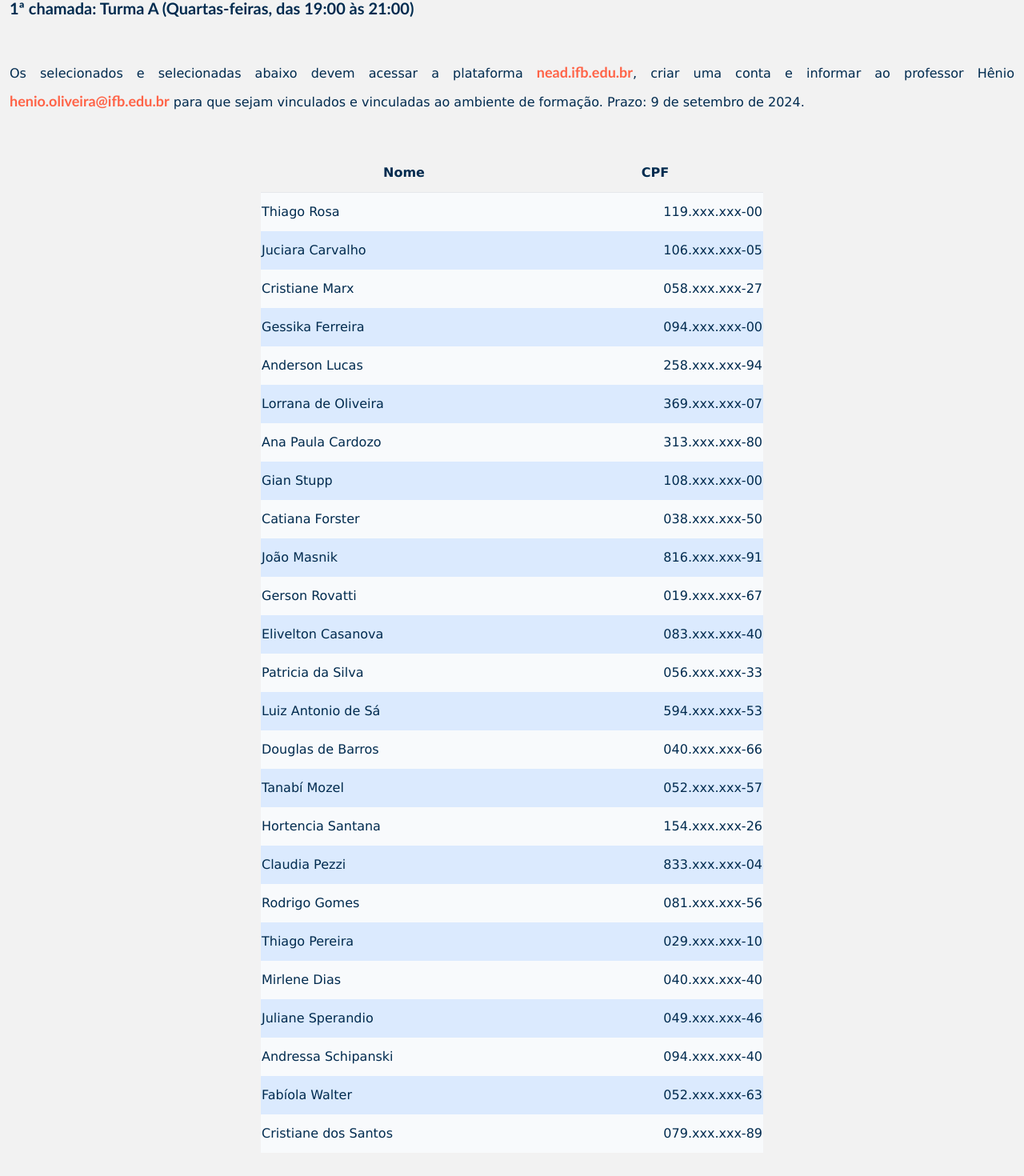
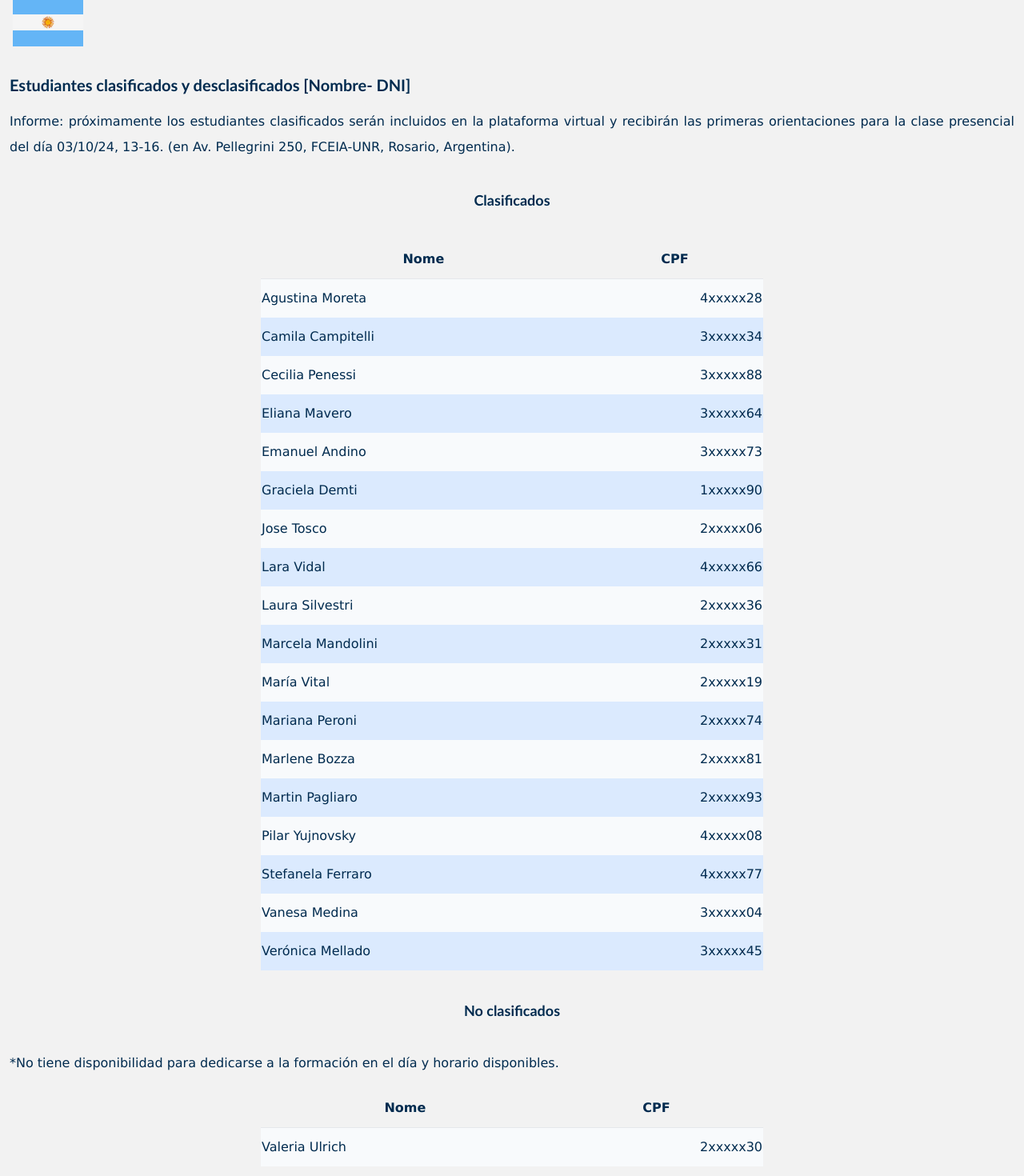
Before and after one commit to wellingtonVieiraSantos/criatividade-em-matematica, a React (Vite) app: page /avisos in a window 1280 px wide. Shown: the part 284-1754 px from the top of the page at 80% size. Built offline with nearby package versions, Linux system fonts and the light colour scheme.

Commit message:
add chamada AR

```diff
--- a/src/routes/Avisos.jsx
+++ b/src/routes/Avisos.jsx
@@ -1,11 +1,64 @@
 import { candidatos } from "../util/candidatos"
+import { classificadosAr } from "../util/classificadosAR"
+import { naoClassificadosAr } from "../util/naoClassificadosAR"
+import argentina from '../assets/img/argentina.png'
+import brasil from '../assets/img/brasil.png'
+
 
 const Avisos = () => {
   return (
-    <section className="min-h-[calc(100vh-7rem)] xl:w-[1280px] grid place-items-center gap-8 m-auto my-10 text-justify leading-loose p-3">
+    <section className="min-h-[calc(100vh-7rem)] xl:w-[1280px] grid place-items-center gap-8 m-auto my-10 text-justify leading-loose p-3 ">
       <h1 className="text-3xl lg:text-5xl mt-5">Avisos</h1>
+
       {/* <p className="text-dark-gray">Em breve, novidades!</p> */}
+      <div className="flex flex-col gap-8 divide-y-2 divide-terciary divide-dashed">
+        <div>
+          <header>
+            <img src={argentina} alt="bandeira do brasil" width={96} height={96} className="h-24"/>
+            <h2 className="text-terciary text-xl font-bold my-4 place-self-start">Estudiantes clasificados y desclasificados [Nombre- DNI]</h2>
+          </header>
+          <p>Informe: próximamente los estudiantes clasificados serán incluidos en la plataforma virtual y recibirán las primeras orientaciones para la clase presencial del día 03/10/24, 13-16. (en Av. Pellegrini 250, FCEIA-UNR, Rosario, Argentina).</p>
+          <h3 className="text-center my-8">Clasificados</h3>
+          <table className="table-auto my-4 divide-y m-auto sm:w-1/2">
+            <thead className="text-center">
+              <tr>
+                <th scope="col" className="py-2">Nome</th>
+                <th scope="col">CPF</th>
+              </tr>
+            </thead>
+            <tbody>
+              {classificadosAr.map(classificadoAr=>(
+                <tr className="odd:bg-slate-50 even:bg-blue-100" key={classificadoAr.nome}>
+                  <td className="py-2">{classificadoAr.nome}</td>
+                  <td className="text-right text-sm sm:text-base">{classificadoAr.cpf}</td>
+                </tr>
+              ))}
+            </tbody>
+          </table>
+          <h3 className="text-center my-8">No clasificados</h3>
+          <p>*No tiene disponibilidad para dedicarse a la formación en el día y horario disponibles.</p>
+          <table className="table-auto my-4 divide-y m-auto sm:w-1/2">
+            <thead className="text-center">
+              <tr>
+                <th scope="col" className="py-2">Nome</th>
+                <th scope="col">CPF</th>
+              </tr>
+            </thead>
+            <tbody>
+              {naoClassificadosAr.map(naoClassificadoAr=>(
+                <tr className="odd:bg-slate-50 even:bg-blue-100" key={naoClassificadoAr.nome}>
+                  <td className="py-2">{naoClassificadoAr.nome}</td>
+                  <td className="text-right text-sm sm:text-base">{naoClassificadoAr.cpf}</td>
+                </tr>
+              ))}
+            </tbody>
+          </table>
+        </div>
+        <div>
+          <header>
+            <img src={brasil} alt="bandeira do brasil" width={96} height={96} className="h-24"/>
           <h2 className="text-terciary text-xl font-bold my-4 place-self-start">1ª chamada: Turma A (Quartas-feiras, das 19:00 às 21:00)</h2>
+          </header>
           <p>Os selecionados e selecionadas abaixo devem acessar a plataforma <a href="https://nead.ifb.edu.br/" target="_blank" className="text-coral font-bold hover:underline hover:underline-offset-4">nead.ifb.edu.br</a>, criar uma conta e informar ao professor Hênio <a href="mailto:henio.oliveira@ifb.edu.br" target="_blank" className="text-coral font-bold hover:underline hover:underline-offset-4">henio.oliveira@ifb.edu.br</a> para que sejam vinculados e vinculadas ao ambiente de formação. Prazo: 9 de setembro de 2024.</p>
           <table className="table-auto my-4 divide-y m-auto sm:w-1/2">
             <thead className="text-center">
@@ -23,6 +76,8 @@ const Avisos = () => {
               ))}
             </tbody>
           </table>
+        </div>
+      </div>
       <p className="text-center font-semibold p-2">&ldquo;Transforme a Matemática com Criatividade: Inspire, Engaje, Eduque!&ldquo;</p>
     </section>
   )
--- a/src/routes/Edital.jsx
+++ b/src/routes/Edital.jsx
@@ -17,7 +17,7 @@ const Edital = () => {
         <p><strong>Modalidad del curso:</strong> Semipresencial, con 5 encuentros presenciales y 4 encuentros online sincrónicos a través de la plataforma nead.ifb.edu.br.</p>
         <p><strong>Créditos:</strong> 56 horas reloj con evaluación.</p>
         <p><strong>Cupos disponibles:</strong> 20.</p>
-        <p><strong>Inscripciones:</strong> <a href="https://forms.gle/E5yGCoZ9V1wxzrSu6" target="_blank" className="text-coral font-bold hover:underline">Inscripción</a></p>
+        <p><strong>Inscripciones:</strong> <a href="#" target="_blank" className="text-coral font-bold hover:underline">Inscripción (encerrado)</a></p>
         <p>El formulario se abrirá el 20 de septiembre de 2024 a las 13:00 h y estará disponible hasta el 27 de septiembre de 2024 a las 23:00 h. La selección se realizará según el orden de inscripción registrado por el propio sistema. Si los cupos se completan antes de la fecha límite, el formulario será cerrado.</p>
         <h2 className="text-xl font-bold my-4">Contenido Programático:</h2>
         <p>Reflexiones Teórico-Prácticas en torno a:</p>
@@ -161,7 +161,7 @@ const Edital = () => {
             <p>Turma B – Quartas-feiras, das 19:00 às 21:00, 15 vagas.</p>
           </li>
           <li><strong>Processo de solicitação de inscrição</strong>
-            <p>Para se candidatar a uma vaga no curso, os interessados e interessadas deverão preencher um formulário online com sua solicitação. Esse formulário estará disponível somente em 1º de Setembro de 2024 (domingo) das 13:00 h às 23:59 h (horário de Brasília). Os interessados e interessadas deverão acessar o formulário disponível em: <a href="https://forms.gle/HDxCavwwbHy2XWT76" target="_blank" className="text-coral font-bold hover:underline">Inscreva-se!</a> e preencher os seguintes campos: nome, CPF, data de nascimento, Região, estado, <span translate='no'> e-mail</span>, turma de preferência e o Termo de Consentimento Livre e Esclarecido (TCLE) aceitando participar da pesquisa a qual se racionada esta formação: abordagens criativas através de problemas abertos nos processos de formação com professores de matemática, caso o candidato não esteja de acordo com a participação, deverá esperar uma nova convocatória, sem data definida. Por último o candidato deverá clicar em ENVIAR para que sua solicitação de inscrição seja registrada no sistema online.</p>
+            <p>Para se candidatar a uma vaga no curso, os interessados e interessadas deverão preencher um formulário online com sua solicitação. Esse formulário estará disponível somente em 1º de Setembro de 2024 (domingo) das 13:00 h às 23:59 h (horário de Brasília). Os interessados e interessadas deverão acessar o formulário disponível em: <a href="#" target="_blank" className="text-coral font-bold hover:underline">Inscreva-se! (encerrado)</a> e preencher os seguintes campos: nome, CPF, data de nascimento, Região, estado, <span translate='no'> e-mail</span>, turma de preferência e o Termo de Consentimento Livre e Esclarecido (TCLE) aceitando participar da pesquisa a qual se racionada esta formação: abordagens criativas através de problemas abertos nos processos de formação com professores de matemática, caso o candidato não esteja de acordo com a participação, deverá esperar uma nova convocatória, sem data definida. Por último o candidato deverá clicar em ENVIAR para que sua solicitação de inscrição seja registrada no sistema online.</p>
             <p>Os candidatos receberão um <span translate='no'> e-mail </span> com confirmação da solicitação de inscrição no prazo máximo de 24 horas, contado do momento da conclusão de sua solicitação de inscrição.
               O processo de solicitação de inscrição com término previsto para 23:59 h (horário de Brasília) de 1º de setembro de 2024 poderá ser encerrado antecipadamente no momento em que a quantidade de inscritos atingir 150% do total de vagas, ou seja, 45 solicitações de inscrição.
             </p>
--- a/src/routes/Home.jsx
+++ b/src/routes/Home.jsx
@@ -26,10 +26,12 @@ const Home = () => {
               <Newspaper color='#6fa4e9' size={28}/>
               Veja o edital
             </Link>
-            <a href="https://forms.gle/E5yGCoZ9V1wxzrSu6" target="_blank" className="grid grid-flow-col gap-4 lg:w-72 text-coral font-bold hover:underline py-4 px-8 rounded-full ring ring-coral uppercase">
-              <IconLink color="#FF6347" size={28}/>
-              Inscreva-se!
-            </a>
+            <button disabled>
+              <a href="https://forms.gle/E5yGCoZ9V1wxzrSu6" target="_blank" className="hidden grid-flow-col gap-4 lg:w-72 text-coral font-bold hover:underline py-4 px-8 rounded-full ring ring-coral uppercase" aria-disabled>
+                <IconLink color="#FF6347" size={28}/>
+                Inscreva-se!
+              </a>
+            </button>
           </div>
         </div>
       </section>
--- a/src/routes/LinksImportantes.jsx
+++ b/src/routes/LinksImportantes.jsx
@@ -7,15 +7,15 @@ const LinksImportantes = () => {
     <section className="min-h-[calc(100vh-7rem)] xl:w-[1280px] m-auto grid place-items-center">
       <h1 className="text-3xl lg:text-5xl mt-5">Links Importantes</h1>
       <div className="grid grid-flow-row place-items-center gap-10 my-5">
-        <a href="https://forms.gle/E5yGCoZ9V1wxzrSu6" target='_blank' className="text-coral font-bold hover:underline w-full sm:w-72 py-4 px-8 sm:px-0 rounded-full ring ring-coral grid grid-flow-col place-content-evenly gap-2 sm:gap-0 text-lg shadow-lg uppercase">
+        <a href="https://forms.gle/E5yGCoZ9V1wxzrSu6" target='_blank' className="hidden text-coral font-bold hover:underline w-full sm:w-72 py-4 px-8 sm:px-0 rounded-full ring ring-coral grid-flow-col place-content-evenly gap-2 sm:gap-0 text-lg shadow-lg uppercase">
           <Link color='#FF6347' size={28} strokeWidth={2}/>
           <span>Inscrição</span>
         </a>
-        <a href="https://nead.ifb.edu.br/" target='_blank' className="text-coral font-bold hover:underline w-full lg:w-72 py-4 px-8 sm:px-0 rounded-full ring ring-coral grid grid-flow-col place-content-evenly text-lg shadow-lg">
+        <a href="https://nead.ifb.edu.br/" target='_blank' className="text-coral font-bold hover:underline w-full sm:w-72 py-4 px-8 sm:px-0 rounded-full ring ring-coral grid grid-flow-col place-content-evenly text-lg shadow-lg">
           <GraduationCap color='#FF6347' size={28} strokeWidth={2}/>
           <span>NEaD</span>
         </a>
-        <a href="http://lattes.cnpq.br/1556181022870398" target='_blank' className="text-coral font-bold hover:underline w-full lg:w-72 py-4 px-8 sm:px-0 rounded-full ring ring-coral grid grid-flow-col place-content-evenly text-lg shadow-lg uppercase">
+        <a href="http://lattes.cnpq.br/1556181022870398" target='_blank' className="text-coral font-bold hover:underline w-full sm:w-72 py-4 px-8 sm:px-0 rounded-full ring ring-coral grid grid-flow-col place-content-evenly text-lg shadow-lg uppercase">
           <img src={lattes} alt="icon lattes" className='w-6'/>
           <span translate='no'>Lattes</span>
         </a>
--- /dev/null
+++ b/src/util/classificadosAR.js
@@ -0,0 +1,20 @@
+export const classificadosAr = [
+  {nome: 'Agustina Moreta', cpf: '4xxxxx28'},
+  {nome: 'Camila Campitelli', cpf: '3xxxxx34'},
+  {nome: 'Cecilia Penessi', cpf: '3xxxxx88'},
+  {nome: 'Eliana Mavero', cpf: '3xxxxx64'},
+  {nome: 'Emanuel Andino', cpf: '3xxxxx73'},
+  {nome: 'Graciela Demti', cpf: '1xxxxx90'},
+  {nome: 'Jose Tosco', cpf: '2xxxxx06'},
+  {nome: 'Lara Vidal', cpf: '4xxxxx66'},
+  {nome: 'Laura Silvestri', cpf: '2xxxxx36'},
+  {nome: 'Marcela Mandolini', cpf: '2xxxxx31'},
+  {nome: 'María Vital', cpf: '2xxxxx19'},
+  {nome: 'Mariana Peroni', cpf: '2xxxxx74'},
+  {nome: 'Marlene Bozza', cpf: '2xxxxx81'},
+  {nome: 'Martin Pagliaro', cpf: '2xxxxx93'},
+  {nome: 'Pilar Yujnovsky', cpf: '4xxxxx08'},
+  {nome: 'Stefanela Ferraro', cpf: '4xxxxx77'},
+  {nome: 'Vanesa Medina', cpf: '3xxxxx04'},
+  {nome: 'Verónica Mellado', cpf: '3xxxxx45'}
+]
--- /dev/null
+++ b/src/util/naoClassificadosAR.js
@@ -0,0 +1,3 @@
+export const naoClassificadosAr = [
+  {nome: 'Valeria Ulrich', cpf: '2xxxxx30'}
+]
```
Lines whose indentation alone changed are shown as unchanged.
